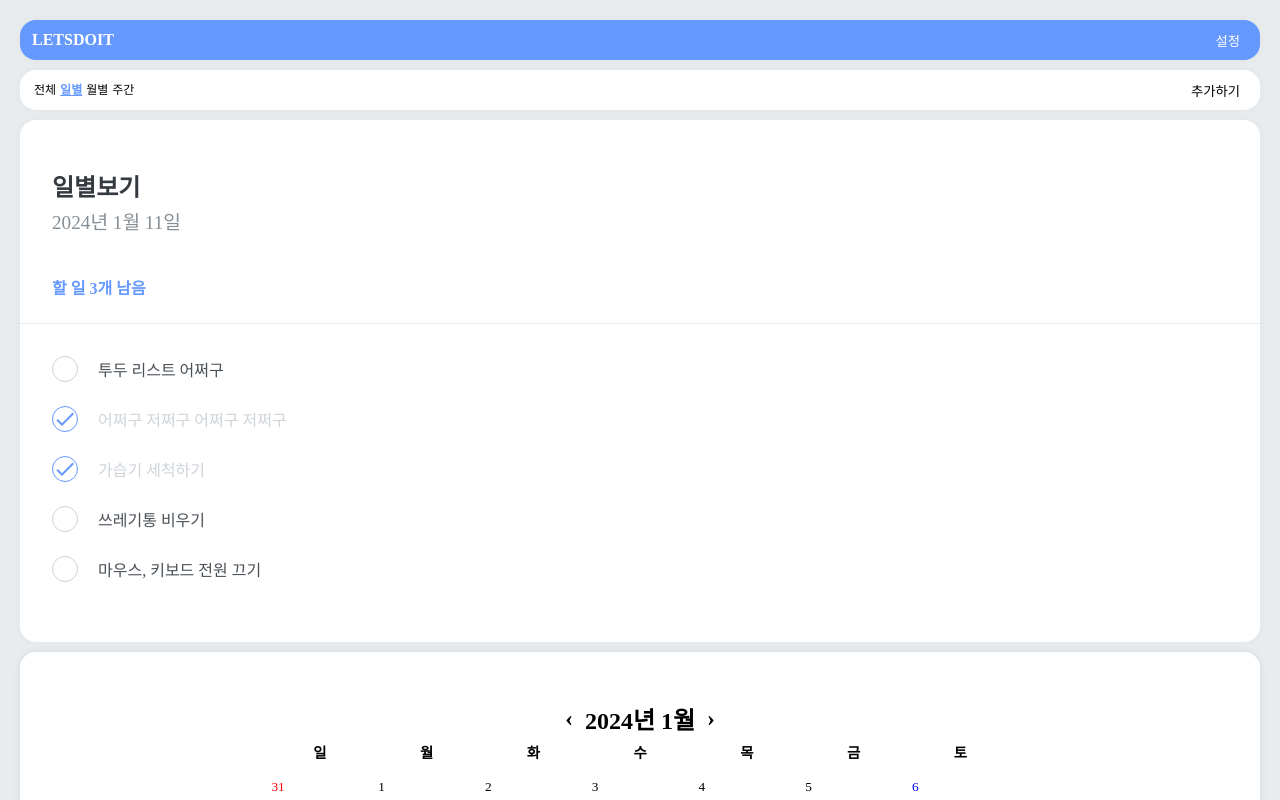
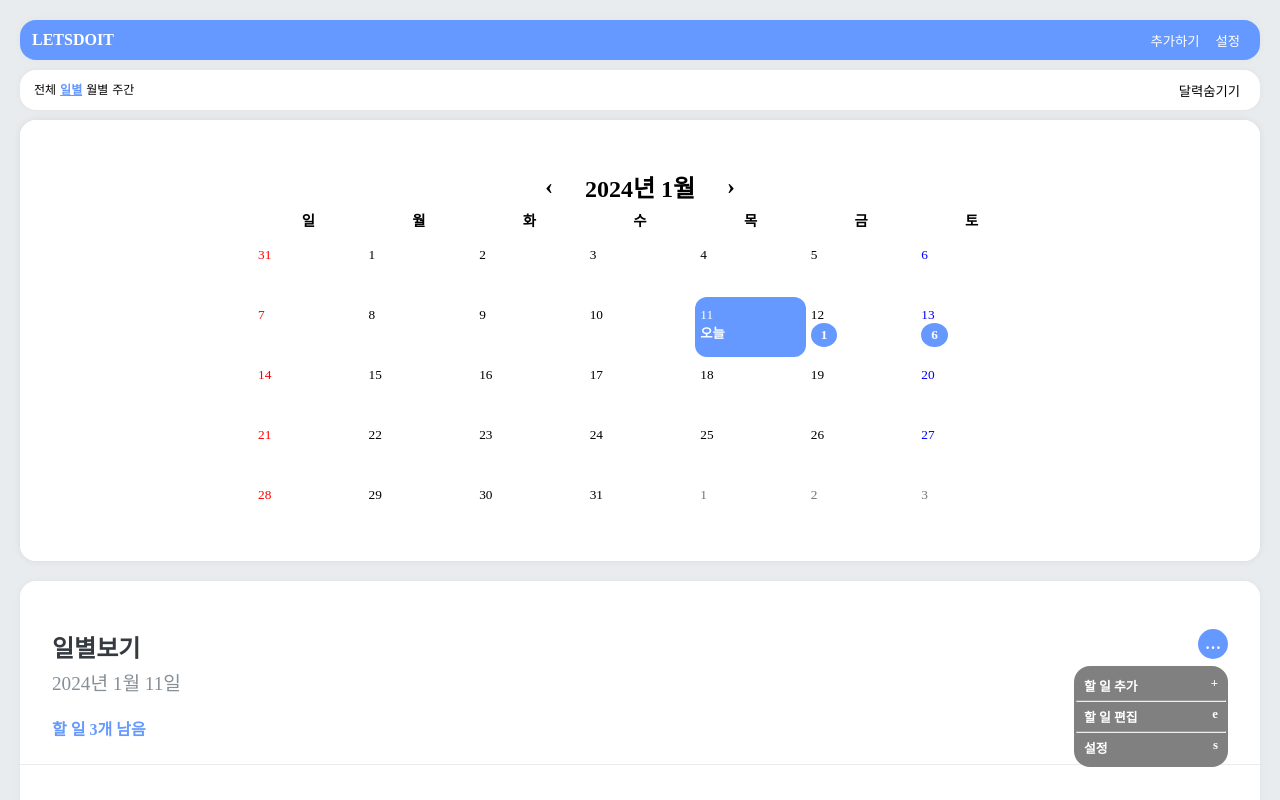
Before and after one commit to onpul/mashup-todolist, a React (Create React App) app: page / in a window 1280 px wide. Shown: the top 800 px of the page. Built offline with nearby package versions, Linux system fonts and the light colour scheme.

Commit message:
각 일정 설정 컴포넌트 생성

```diff
--- a/package.json
+++ b/package.json
@@ -15,6 +15,7 @@
         "react": "^18.2.0",
         "react-async": "^10.0.1",
         "react-calendar": "^4.7.0",
+        "react-datepicker": "^6.1.0",
         "react-dom": "^18.2.0",
         "react-icons": "^4.12.0",
         "react-router-dom": "^6.20.1",
--- a/src/App.js
+++ b/src/App.js
@@ -25,12 +25,12 @@ function App() {
                 <MainTemplate>
                     <HeaderTemplate />
                     <FilterTemplate />
+                    <CalendarTemplate />
                     <TodoTemplate>
                         <TodoHead />
                         <TodoList />
-                        {/* <TodoCreate /> */}
+                        <TodoCreate />
                     </TodoTemplate>
-                    <CalendarTemplate />
                 </MainTemplate>
             </TodoProvider>
         </>
--- a/src/TodoContext.js
+++ b/src/TodoContext.js
@@ -7,6 +7,7 @@ const todoListData = {
     maxDate: todayDate,
     option: 'day',
     showCalendar: true,
+    showForm: false,
     todoItem: [
         {
             userId: 'onpul',
@@ -113,13 +114,27 @@ const todoListData = {
             content: '연차 일정 확인하기',
             completed: true,
         },
+        {
+            userId: 'onpul',
+            date: '2024-02-15',
+            id: 16,
+            content: 'TODOTEST 어쩌구1',
+            completed: true,
+        },
+        {
+            userId: 'onpul',
+            date: '2024-02-20',
+            id: 17,
+            content: 'TODOTEST 어쩌구2',
+            completed: true,
+        },
     ],
 };
 
 function todoReducer(state, action) {
     console.log('>>여기는 todoReducer<<');
-    console.log('state = ' + JSON.stringify(state));
-    console.log('action = ' + JSON.stringify(action));
+    // console.log('state = ' + JSON.stringify(state));
+    // console.log('action = ' + JSON.stringify(action));
     switch (action.type) {
         case 'CREATE':
             return { ...state, todoItem: state.todoItem.concat(action.todo) };
@@ -142,6 +157,11 @@ function todoReducer(state, action) {
                 minDate: action.minDate,
                 maxDate: action.maxDate,
             };
+        case 'SHOWFORM':
+            return {
+                ...state,
+                showForm: action.showForm,
+            };
         default:
             return state;
     }
@@ -151,11 +171,11 @@ const TodoStateContext = createContext();
 const TodoDispatchContext = createContext();
 const TodoNextIdContext = createContext();
 const TodoDateContext = createContext();
-const CalendarShowContext = createContext();
+const FormShowContext = createContext();
 
 /**
  * 투두 전역 관리용
- * @param {*} param0
+ * @param {*} param
  * @returns
  */
 export function TodoProvider({ children }) {
@@ -169,7 +189,9 @@ export function TodoProvider({ children }) {
         <TodoStateContext.Provider value={state}>
             <TodoDispatchContext.Provider value={dispatch}>
                 <TodoNextIdContext.Provider value={nextId}>
-                    <TodoDateContext.Provider value={todoDate}>{children}</TodoDateContext.Provider>
+                    <FormShowContext.Provider value={state}>
+                        <TodoDateContext.Provider value={todoDate}>{children}</TodoDateContext.Provider>
+                    </FormShowContext.Provider>
                 </TodoNextIdContext.Provider>
             </TodoDispatchContext.Provider>
         </TodoStateContext.Provider>
@@ -208,10 +230,18 @@ export function useTodoDate(params) {
     return context;
 }
 
-export function useShowCalender() {
-    const context = useContext(CalendarShowContext);
+export function useShowForm() {
+    const context = useContext(FormShowContext);
     if (!context) {
         throw new Error('Cannot find TodoProvider');
     }
     return context;
 }
+
+// export function useShowCalender() {
+//     const context = useContext(CalendarShowContext);
+//     if (!context) {
+//         throw new Error('Cannot find TodoProvider');
+//     }
+//     return context;
+// }
--- a/src/components/Calendar.css
+++ b/src/components/Calendar.css
@@ -2,6 +2,7 @@
 * {
     font-family: 'campton', 'Apple SD Gothic Neo', 'NanumBarunGothic', '나눔바른고딕', 'Malgun Gothic', '맑은 고딕', 'dotum', 'sans-serif';
 }
+
 /* 달력 요일부분 밑줄 표시 없애기 */
 abbr {
     text-decoration: none !important;
@@ -31,8 +32,24 @@ abbr {
     color: black !important;
 }
 
+.todoDiv {
+    box-sizing: border-box;
+    display: table;
+    height: 2em;
+    width: 2em;
+    text-align: center;
+    background: #6699ff !important;
+    border-radius: 50%;
+}
+
 .todo {
-    color: #6699ff !important;
+    display: table-cell;
+    vertical-align: middle;
+    height: 100%;
+    padding: 0;
+    margin: 0;
+    color: #ffffff;
+    font-weight: 900;
 }
 
 .react-calendar--doubleView {
@@ -79,6 +96,12 @@ button {
     flex-wrap: nowrap;
     justify-content: space-around;
     align-items: center;
+    margin-left: auto;
+    margin-right: auto;
+}
+
+.react-calendar__navigation span {
+    padding: 0 20px 0;
 }
 
 .react-calendar__navigation button {
@@ -118,13 +141,13 @@ button {
     font-weight: bold;
 }
 
-.react-calendar__month-view__days__day--weekend {
+.react-calendar__month-view__days__day--weekend:not(.react-calendar__month-view__days__day--neighboringMonth) {
     color: red;
 }
 
-.saturday {
+.saturday:not(.react-calendar__month-view__days__day--neighboringMonth) {
     abbr {
-        color: blue;
+        color: blue !important;
     }
 }
 
--- a/src/components/CalendarTemplate.jsx
+++ b/src/components/CalendarTemplate.jsx
@@ -27,7 +27,6 @@ function CalendarTemplate({ children }) {
     const dataMark = todoData.todoItem.map((todo) => todo.date); // todo 데이터가 있는 날짜 스타일 적용
     const today = moment().format('YYYY-MM-DD');
     function onChange(value) {
-        console.log('>>> dataMark : ' + JSON.stringify(dataMark) + ' <<<');
         setValue(value);
         const sDate = moment(value).format('YYYY-MM-DD');
         todoDate.current = sDate;
@@ -36,24 +35,40 @@ function CalendarTemplate({ children }) {
                 type: 'SELECTDATE',
                 minDate: sDate,
                 maxDate: sDate,
+                option: todoData.option,
             },
             []
         );
     }
 
     const showState = todoData.showCalendar;
-    console.log('>>> showState : ' + JSON.stringify(showState) + ' <<<');
+    const filterOpt = todoData.option;
+    const sMonth = moment(value).month() + 1; // 월
+    const weekOfMonth = (m) => m.week() - moment(m).startOf('month').week() + 1; // 주차
 
-    return (
-        <>
-            {showState && (
-                <div>
-                    <CalendarTemplateBlock>
-                        <Calendar
-                            locale="ko"
-                            formatDay={(locale, date) => date.toLocaleString('en', { day: 'numeric' })}
-                            calendarType="gregory"
-                            tileClassName={({ date, view }) => {
+    let navigationTitle = null;
+
+    function fncSetCalendarOpt(option, date) {
+        // console.log(value);
+        // console.log(option);
+        // console.log(filterOpt);
+
+        if (option === 'navigationLabel') {
+            switch (filterOpt) {
+                case 'day':
+                    navigationTitle = moment(value).format('YYYY년 M월 D일');
+                    break;
+                case 'month':
+                    navigationTitle = moment(value).format('YYYY년 M월');
+                    break;
+                case 'week':
+                    navigationTitle = sMonth + '월 ' + weekOfMonth(moment(value)) + '주차';
+                    break;
+                default:
+                    break;
+            }
+            return navigationTitle;
+        } else if (option === 'tileClassName') {
             const className = [];
             if (moment(date).format('dddd') === '토요일') {
                 className.push('saturday');
@@ -65,8 +80,7 @@ function CalendarTemplate({ children }) {
                 className.push('weekday');
             }
             return className;
-                            }}
-                            tileContent={({ date, view }) => {
+        } else if (option === 'tileContent') {
             if (today === moment(date).format('YYYY-MM-DD')) {
                 return (
                     <>
@@ -74,19 +88,49 @@ function CalendarTemplate({ children }) {
                     </>
                 );
             } else if (dataMark.find((x) => x === moment(date).format('YYYY-MM-DD'))) {
+                console.log(dataMark);
+                let count = 0;
+                dataMark.forEach((val) => {
+                    val === moment(date).format('YYYY-MM-DD') ? (count += 1) : (count += 0);
+                });
+                console.log(count);
                 return (
                     <>
-                                            <p className="todo">●</p>
+                        <div className="todoDiv">
+                            <p className="todo">
+                                <span>{count}</span>
+                            </p>
+                        </div>
                     </>
                 );
             }
-                            }}
+        }
+    }
+
+    return (
+        <>
+            {showState && (
+                <div>
+                    <CalendarTemplateBlock>
+                        <Calendar
+                            locale="ko"
+                            formatDay={(locale, date) => date.toLocaleString('en', { day: 'numeric' })}
+                            calendarType="gregory"
+                            view={'month'}
                             next2Label={null}
                             prev2Label={null}
-                            shouldCloseOnSelect
                             minDate={new Date('2020-01-01')}
                             onChange={onChange}
                             value={value}
+                            // navigationLabel={() => {
+                            //     return fncSetCalendarOpt('navigationLabel');
+                            // }}
+                            tileClassName={({ date }) => {
+                                return fncSetCalendarOpt('tileClassName', date);
+                            }}
+                            tileContent={({ date }) => {
+                                return fncSetCalendarOpt('tileContent', date);
+                            }}
                         />
                     </CalendarTemplateBlock>
                 </div>
--- a/src/components/FilterTemplate.jsx
+++ b/src/components/FilterTemplate.jsx
@@ -91,28 +91,6 @@ function FilterTemplate({ children }) {
     const dispatch = useTodoDispatch();
     const todoDate = useTodoDate();
 
-    // function toggleCalendar() {
-    //     if (state.showCalendar) {
-    //         dispatch(
-    //             {
-    //                 type: 'SHOWCALENDAR',
-    //                 showCalendar: false,
-    //             },
-    //             []
-    //         );
-    //     } else {
-    //         todoDate.current = moment().format('YYYY-MM-DD');
-    //         dispatch(
-    //             {
-    //                 type: 'SHOWCALENDAR',
-    //                 showCalendar: true,
-    //                 selectedDate: moment().format('YYYY-MM-DD'),
-    //             },
-    //             []
-    //         );
-    //     }
-    // }
-
     /**
      * 기간별 일정 보기
      */
@@ -128,6 +106,7 @@ function FilterTemplate({ children }) {
             dispatch(
                 {
                     type: 'SELECTDATE',
+                    showCalendar: false,
                     minDate: minDate,
                     maxDate: maxDate,
                     option: type,
@@ -139,6 +118,7 @@ function FilterTemplate({ children }) {
             dispatch(
                 {
                     type: 'SELECTDATE',
+                    showCalendar: false,
                     minDate: todoDate.current,
                     maxDate: todoDate.current,
                     option: type,
@@ -150,6 +130,7 @@ function FilterTemplate({ children }) {
             dispatch(
                 {
                     type: 'SELECTDATE',
+                    showCalendar: false,
                     minDate: moment(todoDate.current).startOf('month').format('YYYY-MM-DD'),
                     maxDate: moment(todoDate.current).endOf('month').format('YYYY-MM-DD'),
                     option: type,
@@ -161,6 +142,7 @@ function FilterTemplate({ children }) {
             dispatch(
                 {
                     type: 'SELECTDATE',
+                    showCalendar: false,
                     minDate: todoDate.current,
                     maxDate: todoDate.current,
                     option: type,
@@ -177,7 +159,32 @@ function FilterTemplate({ children }) {
         showTotalTodo(clickedID);
     }
 
+    const showState = state.showCalendar ? '달력숨기기' : '달력보기';
+    function toggleCalendar() {
+        if (state.showCalendar) {
+            dispatch(
+                {
+                    type: 'SHOWCALENDAR',
+                    showCalendar: false,
+                },
+                []
+            );
+        } else {
+            todoDate.current = moment().format('YYYY-MM-DD');
+            dispatch(
+                {
+                    type: 'SHOWCALENDAR',
+                    showCalendar: true,
+                    minDate: moment().format('YYYY-MM-DD'),
+                    maxDate: moment().format('YYYY-MM-DD'),
+                },
+                []
+            );
+        }
+    }
+
     return (
+        <>
             <FilterTemplateBlock>
                 <StyledRadioBox>
                     <div>
@@ -197,8 +204,9 @@ function FilterTemplate({ children }) {
                         <label htmlFor="week">주간</label>
                     </div>
                 </StyledRadioBox>
-            <StyledButton onClick={showTotalTodo}>추가하기</StyledButton>
+                <StyledButton onClick={toggleCalendar}>{showState}</StyledButton>
             </FilterTemplateBlock>
+        </>
     );
 }
 
--- a/src/components/HeaderTemplate.jsx
+++ b/src/components/HeaderTemplate.jsx
@@ -1,8 +1,6 @@
 import React from 'react';
 import styled from 'styled-components';
-// import {}, from 'react-icons/md';
-import { useTodoDispatch, useTodoState, useTodoDate } from '../TodoContext';
-import moment from 'moment';
+import { useTodoDispatch, useTodoState } from '../TodoContext';
 
 const HeaderTemplateBlock = styled.div`
     width: auto;
@@ -50,52 +48,28 @@ const StyledButton = styled.button`
  * @param {*} param0
  * @returns
  */
-function HeaderTemplate({ children }) {
+function HeaderTemplate() {
     const state = useTodoState();
     const dispatch = useTodoDispatch();
-    const todoDate = useTodoDate();
 
-    // const showState = state.showCalendar ? '달력' : '달력';
-    function toggleCalendar() {
-        if (state.showCalendar) {
-            dispatch(
-                {
-                    type: 'SHOWCALENDAR',
-                    showCalendar: false,
-                },
-                []
-            );
-        } else {
-            todoDate.current = moment().format('YYYY-MM-DD');
-            dispatch(
-                {
-                    type: 'SHOWCALENDAR',
-                    showCalendar: true,
-                    minDate: moment().format('YYYY-MM-DD'),
-                    maxDate: moment().format('YYYY-MM-DD'),
-                },
-                []
-            );
-        }
+    function onclick() {
+        const showForm = state.showForm;
+
+        dispatch(
+            {
+                type: 'SHOWFORM',
+                showForm: !showForm,
+            },
+            []
+        );
     }
 
-    function showTotalTodo() {
-        toggleCalendar(); // 전체보기 누르면 달력은 숨기기
-        todoDate.current = null;
-        // dispatch(
-        //     {
-        //         type: 'SELECTDATE',
-        //         selectedDate: '전체보기',
-        //     },
-        //     []
-        // );
-    }
     return (
         <HeaderTemplateBlock>
             <div className="logo">LETSDOIT</div>
             <div className="btnGroup">
-                {/* <StyledButton onClick={toggleCalendar}>{showState}</StyledButton> */}
-                <StyledButton onClick={showTotalTodo}>설정</StyledButton>
+                <StyledButton onClick={onclick}>추가하기</StyledButton>
+                <StyledButton>설정</StyledButton>
             </div>
         </HeaderTemplateBlock>
     );
--- a/src/components/TodoCreate.jsx
+++ b/src/components/TodoCreate.jsx
@@ -1,34 +1,28 @@
 import React, { useState } from 'react';
-import styled, { css } from 'styled-components';
-// import { MdAdd } from 'react-icons/md';
-import {
-    useTodoState,
-    useTodoDispatch,
-    useTodoNextId,
-    useTodoDate,
-} from '../TodoContext';
+import styled from 'styled-components';
+import { useTodoState, useTodoDispatch, useTodoNextId, useTodoDate } from '../TodoContext';
 
-const CircleButton = styled.button`
-    text-align: center;
-    color: white;
-    border: none;
-    border-radius: 50%;
-    height: 35px;
-    width: 35px;
-    background: #6699ff;
-    cursor: pointer;
-    z-index: 999;
-    position: absolute;
-    left: 50%;
-    bottom: 0px;
-    transform: translate(-50%, 50%);
-    /* transition: 0.125s all ease-in; */
-    ${(props) =>
-        props.open &&
-        css`
-            background: #ff6b6b;
-        `}
-`;
+// const CircleButton = styled.button`
+//     text-align: center;
+//     color: white;
+//     border: none;
+//     border-radius: 50%;
+//     height: 35px;
+//     width: 35px;
+//     background: #6699ff;
+//     cursor: pointer;
+//     z-index: 999;
+//     position: absolute;
+//     left: 50%;
+//     bottom: 0px;
+//     transform: translate(-50%, 50%);
+//     /* transition: 0.125s all ease-in; */
+//     ${(props) =>
+//         props.open &&
+//         css`
+//             background: #ff6b6b;
+//         `}
+// `;
 
 const InsertFormPositioner = styled.div`
     width: 100%;
@@ -60,16 +54,14 @@ const Input = styled.input`
 `;
 
 function TodoCreate() {
-    const [open, setOpen] = useState(false);
     const [value, setValue] = useState('');
 
     const dispatch = useTodoDispatch();
     const nextId = useTodoNextId();
     const todoDate = useTodoDate();
 
-    const { todo } = useTodoState();
+    const todo = useTodoState();
 
-    const onToggle = () => setOpen(!open);
     const onChange = (e) => setValue(e.target.value);
     const onSubmit = () => {
         dispatch(
@@ -82,33 +74,25 @@ function TodoCreate() {
                     date: todoDate.current, // 선택한 날짜, 전역값으로 관리됨
                 },
             },
-            [todo]
+            [{ todo }]
         );
         // console.log('nextId : ' + nextId.current);
         // console.log('text : ' + value);
         setValue('');
-        setOpen(false);
         nextId.current += 1;
     };
 
     return (
         <>
-            {open && (
+            {todo.showForm ? (
                 <InsertFormPositioner>
                     <InsertForm onSubmit={onSubmit}>
-                        <Input
-                            autoFocus
-                            placeholder="할 일을 입력 후, Enter 를 누르세요"
-                            onChange={onChange}
-                            value={value}
-                        />
+                        <Input autoFocus placeholder="할 일을 입력 후, Enter 를 누르세요" onChange={onChange} value={value} />
                     </InsertForm>
                 </InsertFormPositioner>
+            ) : (
+                ''
             )}
-            <CircleButton onClick={onToggle} open={open}>
-                +
-            </CircleButton>
-            <div></div>
         </>
     );
 }
--- a/src/components/TodoHead.jsx
+++ b/src/components/TodoHead.jsx
@@ -5,6 +5,9 @@ import moment from 'moment';
 import 'moment/locale/ko';
 
 const TodoHeadBlock = styled.div`
+    box-sizing: border-box;
+    display: flex;
+    justify-content: space-between;
     padding-top: 48px;
     padding-left: 32px;
     padding-right: 32px;
@@ -23,8 +26,69 @@ const TodoHeadBlock = styled.div`
     .tasks-left {
         color: #6699ff;
         font-size: 1em;
-        margin-top: 40px;
+        margin-top: 20px;
         font-weight: bold;
+    }
+`;
+
+const SetTodoBlock = styled.div`
+    display: flex;
+    justify-content: center;
+    width: 30px;
+    height: 30px;
+    border: none;
+    border-radius: 50%;
+    background: #6699ff;
+    color: #ffffff;
+    font-size: 1em;
+    font-weight: 900;
+    cursor: pointer;
+    text-align: center;
+
+    span {
+        margin-top: auto;
+        margin-bottom: auto;
+    }
+`;
+
+const SettingMenuBlock = styled.div`
+    width: 100%;
+    position: absolute;
+    z-index: 999;
+
+    div {
+        width: 150px;
+        text-align: left;
+        border-radius: 16px;
+        padding: 5px 2px 5px 2px;
+        margin-left: auto;
+        margin-top: 85px;
+        margin-right: 32px;
+        background: gray;
+        color: #ffffff;
+        font-size: 0.8em;
+        font-weight: 600;
+    }
+
+    ul {
+        padding: 0;
+        margin: 0;
+        list-style: none;
+        list-style-type: none;
+    }
+
+    li {
+        padding: 0 8px;
+        margin: 5px 0;
+        display: flex;
+        justify-content: space-between;
+        cursor: pointer;
+    }
+
+    hr {
+        padding: 0;
+        margin: 0;
+        color: #fffff0;
     }
 `;
 
@@ -51,7 +115,9 @@ function TodoHead() {
     switch (state.option) {
         case 'all':
             title = '전체보기';
+            if (sortedList) {
                 day = sortedList[0].date + ' ~ ' + sortedList[sortedList.length - 1].date;
+            }
             break;
         case 'day':
             title = '일별보기';
@@ -76,11 +142,40 @@ function TodoHead() {
     const infoText_F = '예정된 일정이 없습니다.';
 
     return (
+        <>
             <TodoHeadBlock>
+                <div>
                     <h1>{title}</h1>
                     <div className="day">{day}</div>
                     <div className="tasks-left">{undoneTasks.length === 0 ? infoText_F : infoText_T}</div>
+                </div>
+                <div>
+                    <SetTodoBlock>
+                        <span>…</span>
+                    </SetTodoBlock>
+                </div>
             </TodoHeadBlock>
+            <SettingMenuBlock>
+                <div>
+                    <ul>
+                        <li>
+                            <span>할 일 추가</span>
+                            <span>+</span>
+                        </li>
+                        <hr />
+                        <li>
+                            <span>할 일 편집</span>
+                            <span>e</span>
+                        </li>
+                        <hr />
+                        <li>
+                            <span>설정</span>
+                            <span>s</span>
+                        </li>
+                    </ul>
+                </div>
+            </SettingMenuBlock>
+        </>
     );
 }
 
--- a/src/components/TodoItem.jsx
+++ b/src/components/TodoItem.jsx
@@ -13,17 +13,33 @@ const Remove = styled.div`
     &:hover {
         color: #ff6b6b;
     }
-    display: none;
+    /* display: none; */
 `;
 
 const TodoItemBlock = styled.div`
     display: flex;
     align-items: center;
-    padding-top: 12px;
-    padding-bottom: 12px;
+    justify-content: center;
+    padding-top: 5px;
+    padding-bottom: 5px;
+    /* cursor: default; */
     &:hover {
         ${Remove} {
             display: initial;
+        }
+    }
+
+    .textList {
+        display: flex;
+        flex-direction: column;
+        text-decoration: none;
+        list-style: none;
+        text-align: left;
+        padding: 0;
+
+        li:last-child {
+            font-size: 0.8em;
+            margin-top: 0.5em;
         }
     }
 `;
@@ -56,10 +72,14 @@ const Text = styled.div`
         props.$done &&
         css`
             color: #ced4da;
+
+            li:nth-child(1) {
+                text-decoration: line-through;
+            }
         `}
 `;
 
-function TodoItem({ id, done, text }) {
+function TodoItem({ id, done, text, date }) {
     const dispatch = useTodoDispatch();
     const onToggle = () => dispatch({ type: 'TOGGLE', id });
     const onDelete = () => dispatch({ type: 'DELETE', id });
@@ -69,7 +89,12 @@ function TodoItem({ id, done, text }) {
             <CheckCircle $done={done} onClick={onToggle}>
                 {done && <MdDone />}
             </CheckCircle>
-            <Text $done={done}>{text}</Text>
+            <Text $done={done}>
+                <ul className="textList">
+                    <li>{text}</li>
+                    <li>{date}</li>
+                </ul>
+            </Text>
             <Remove onClick={onDelete}>
                 <MdDelete />
             </Remove>
--- a/src/components/TodoList.jsx
+++ b/src/components/TodoList.jsx
@@ -5,11 +5,13 @@ import { useTodoState } from '../TodoContext';
 import moment from 'moment';
 
 const TodoListBlock = styled.div`
-    flex: 1;
+    display: flex;
+    flex-direction: column;
     padding: 20px 32px;
     padding-bottom: 48px;
-    overflow-y: auto;
-    min-height: 200px;
+    min-height: 400px;
+    max-height: 600px;
+    overflow: auto;
 `;
 
 function TodoList() {
@@ -25,6 +27,7 @@ function TodoList() {
                         key={todo.id}
                         id={todo.id}
                         text={todo.content}
+                        date={todo.date}
                         done={todo.completed} // boolean 타입
                     />
                 ))}
```
Also changed, not shown: 2 other files (tests, documents, lock files or other folders). Lines whose indentation alone changed are shown as unchanged.
